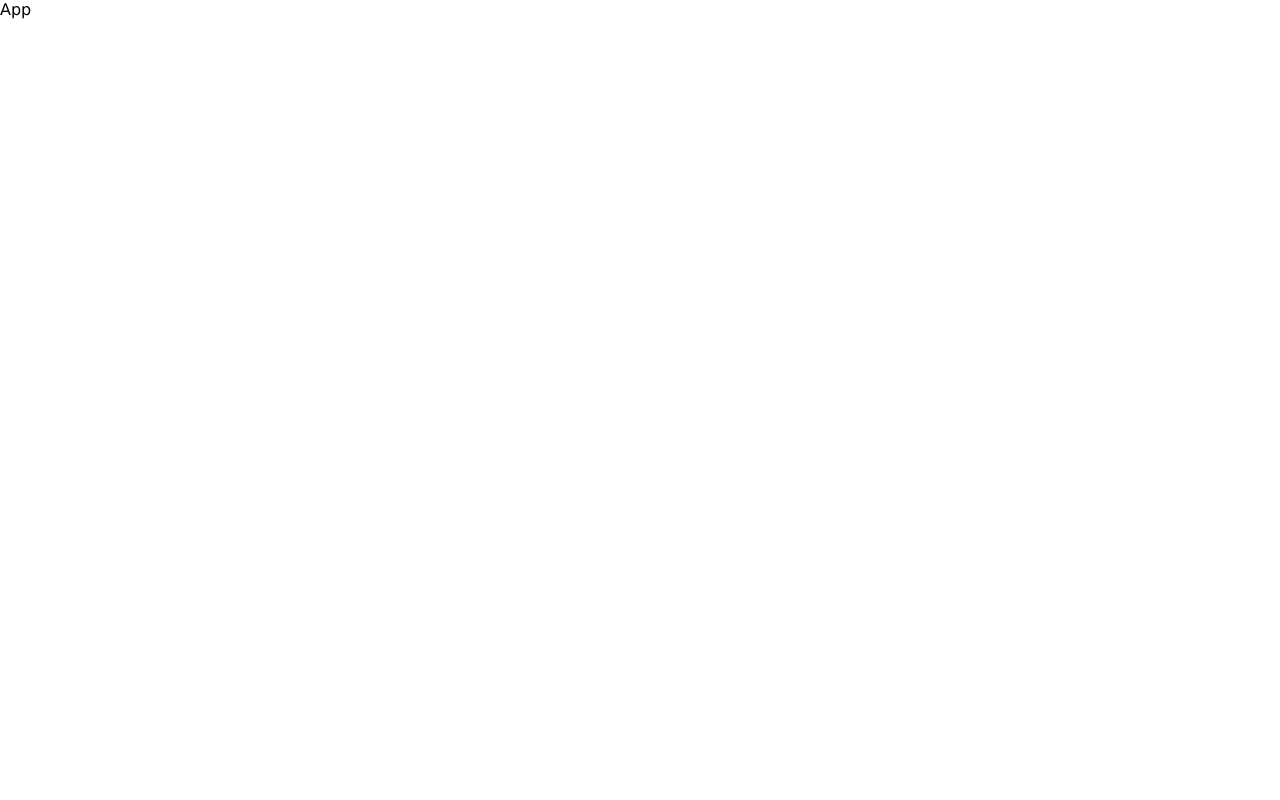
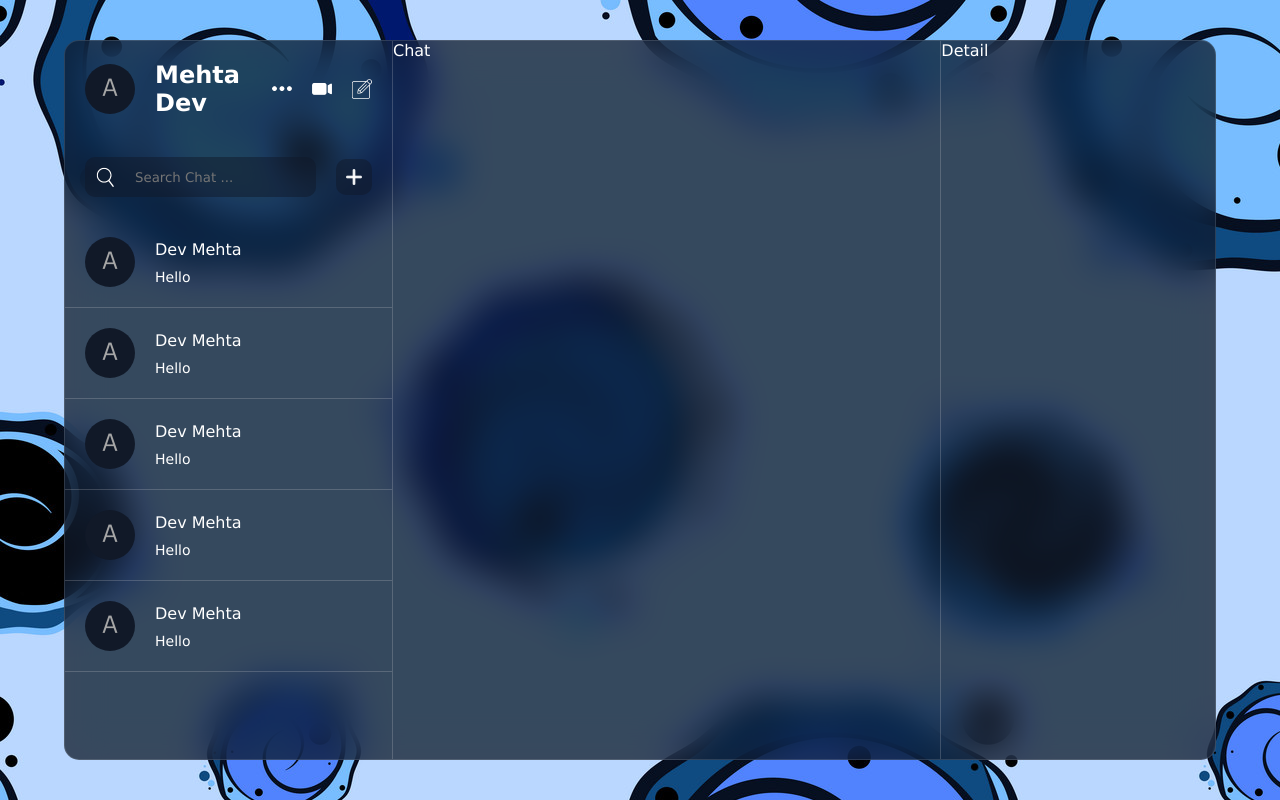
Before and after one commit to devmehta787/we-chat, a React (Vite) app: page / in a window 1280 px wide. Built offline with nearby package versions, Linux system fonts and the light colour scheme.

Commit message:
sidebar complete

```diff
--- a/src/App.jsx
+++ b/src/App.jsx
@@ -1,6 +1,15 @@
+import Chat from "./components/chat/Chat"
+import Detail from "./components/detail/Detail"
+import List from "./components/list/List"
+
 const App = () => {
   return (
-    <div className=''>App</div>
+    <div className='container'>
+      {/* App */}
+      <List />
+      <Chat />
+      <Detail/>
+    </div>
   )
 }
 
--- /dev/null
+++ b/src/components/chat/Chat.jsx
@@ -0,0 +1,9 @@
+import "./chat.css";
+
+const Chat = () => {
+    return (
+        <div className="chat">Chat</div>
+    )
+}
+
+export default Chat
--- /dev/null
+++ b/src/components/chat/chat.css
@@ -0,0 +1,5 @@
+.chat{
+    flex: 2;
+    border-left: 1px solid #dddddd35;
+    border-right: 1px solid #dddddd35;
+}
--- /dev/null
+++ b/src/components/detail/Detail.jsx
@@ -0,0 +1,9 @@
+import "./detail.css"
+
+const Detail = () => {
+    return (
+        <div className="detail">Detail</div>
+    )
+}
+
+export default Detail
--- /dev/null
+++ b/src/components/detail/detail.css
@@ -0,0 +1,3 @@
+.detail{
+    flex: 1;
+}
--- /dev/null
+++ b/src/components/list/List.jsx
@@ -0,0 +1,14 @@
+import ChatList from "./chatList/ChatList"
+import "./list.css"
+import UserInfo from "./userInfo/UserInfo"
+
+const List = () => {
+    return (
+        <div className="list">
+            <UserInfo />
+            <ChatList/>
+        </div>
+    )
+}
+
+export default List
--- /dev/null
+++ b/src/components/list/chatList/ChatList.jsx
@@ -0,0 +1,58 @@
+import { useState } from "react";
+import "./chatList.css";
+
+const ChatList = () => {
+    const [addMode, setAddMode] = useState(false);
+
+
+  return (
+      <div className="chatList">
+          <div className="search">
+              <div className="searchBar">
+                  <img src="./search.png" alt="" />
+                  <input type="text" placeholder="Search Chat ... " />
+              </div>
+              <img src={addMode ? "./minus.png" : "./plus.png"} alt="" className="add"
+                  onClick={() => setAddMode((prev) =>!prev)}
+              />
+          </div>
+          <div className="item">
+              <img src="./avatar.png" alt="" />
+              <div className="texts">
+                  <span>Dev Mehta</span>
+                  <p>Hello</p>
+              </div>
+          </div>
+          <div className="item">
+              <img src="./avatar.png" alt="" />
+              <div className="texts">
+                  <span>Dev Mehta</span>
+                  <p>Hello</p>
+              </div>
+          </div>
+          <div className="item">
+              <img src="./avatar.png" alt="" />
+              <div className="texts">
+                  <span>Dev Mehta</span>
+                  <p>Hello</p>
+              </div>
+          </div>
+          <div className="item">
+              <img src="./avatar.png" alt="" />
+              <div className="texts">
+                  <span>Dev Mehta</span>
+                  <p>Hello</p>
+              </div>
+          </div>
+          <div className="item">
+              <img src="./avatar.png" alt="" />
+              <div className="texts">
+                  <span>Dev Mehta</span>
+                  <p>Hello</p>
+              </div>
+          </div>
+      </div>
+  );
+};
+
+export default ChatList;
--- /dev/null
+++ b/src/components/list/chatList/chatList.css
@@ -0,0 +1,72 @@
+.chatList {
+  flex: 1;
+  .search {
+    display: flex;
+    align-items: center;
+    gap: 20px;
+    padding: 20px;
+
+    .searchBar {
+      flex: 1;
+      background-color: rgba(17, 25, 40, 0.5);
+      display: flex;
+      align-items: center;
+      gap: 20px;
+      border-radius: 10px;
+      padding: 10px;
+
+      input {
+        background-color: transparent;
+        border: none;
+        outline: none;
+        color: white;
+        flex: 1;
+      }
+
+      img {
+        width: 20px;
+        height: 20px;
+      }
+    }
+
+    .add {
+      width: 36px;
+      height: 36px;
+      background-color: rgba(17, 25, 40, 0.5);
+      padding: 10px;
+      border-radius: 10px;
+      cursor: pointer;
+    }
+  }
+
+  .item {
+    display: flex;
+    align-items: center;
+    gap: 20px;
+    padding: 20px;
+    cursor: pointer;
+    border-bottom: 1px solid #dddddd35;
+
+    img {
+      width: 50px;
+      height: 50px;
+      border-radius: 50%;
+      object-fit: cover;
+    }
+
+    .texts {
+      display: flex;
+      flex-direction: column;
+      gap: 10px;
+
+      span {
+        font-weight: 500;
+      }
+
+      p {
+        font-size: 14px;
+        font-weight: 300;
+      }
+    }
+  }
+}
--- /dev/null
+++ b/src/components/list/list.css
@@ -0,0 +1,3 @@
+.list{
+    flex: 1;
+}
--- /dev/null
+++ b/src/components/list/userInfo/UserInfo.jsx
@@ -0,0 +1,19 @@
+import "./userInfo.css";
+
+const UserInfo = () => {
+    return (
+        <div className='userInfo'>
+            <div className="user">
+                <img src="./avatar.png" alt="" />
+                <h2>Mehta Dev</h2>
+            </div>
+            <div className="icons">
+                <img src="./more.png" alt="" />
+                <img src="./video.png" alt="" />
+                <img src="./edit.png" alt="" />
+            </div>
+        </div>
+    )
+}
+
+export default UserInfo;
--- /dev/null
+++ b/src/components/list/userInfo/userInfo.css
@@ -0,0 +1,30 @@
+.userInfo {
+  padding: 20px;
+  display: flex;
+  align-items: center;
+  justify-content: space-between;
+
+  .user {
+    display: flex;
+    align-items: center;
+    gap: 20px;
+
+    img {
+      width: 50px;
+      height: 50px;
+      border-radius: 50%;
+      object-fit: cover;
+    }
+  }
+
+  .icons {
+    display: flex;
+    gap: 20px;
+
+    img {
+      width: 20px;
+      height: 20px;
+      cursor: pointer;
+    }
+  }
+}
--- a/src/index.css
+++ b/src/index.css
@@ -5,3 +5,22 @@
   font-family: "Lucida Sans", "Lucida Sans Regular", "Lucida Grande",
     "Lucida Sans Unicode", Geneva, Verdana, sans-serif;
 }
+
+body{
+  background-image: url("/bg.jpg");
+  display: flex;
+  align-items: center;
+  justify-content: center;
+  height: 100vh;
+  color: white;
+}
+.container{
+  width: 90vw;
+  height: 90vh;
+  border-radius: 15px;
+  background-color: rgba(17, 25, 40, 0.75);
+  backdrop-filter: blur(19px) saturate(180%);
+  border: 1px solid rgba(255, 255, 255, 0.125);
+  display: flex;
+
+}
```
